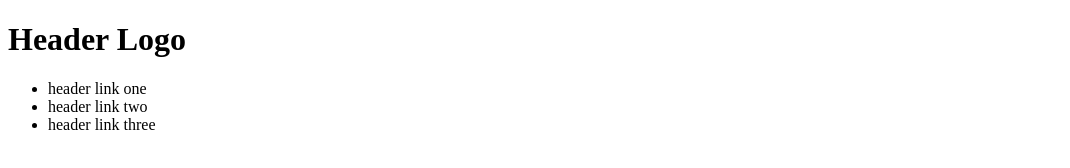
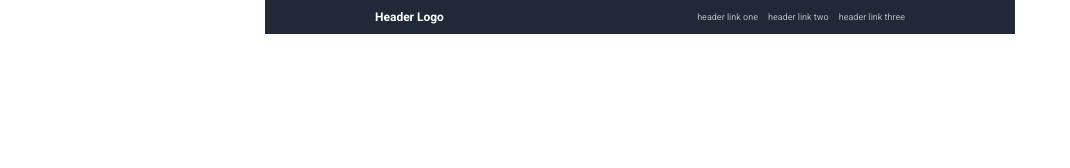
Before and after one commit to RGSATG/odin-landing-page, a plain HTML site: page index.html in a window 1280 px wide. Shown: the whole page, without its empty margins (0-1070 px from the left). Drawn offline with Linux system fonts and the light colour scheme.

Commit message:
Add styling to header
Add logoText class
Add correct layout
Change background color
Add font from google fonts

```diff
--- a/index.html
+++ b/index.html
@@ -8,9 +8,9 @@
 </head>
 <body>
     <header>
-        <h1>
+        <p class="logoText">
             Header Logo
-        </h1>
+        </p>
         <nav>
             <ul>
                 <li><a>header link one</a></li>
--- a/styles.css
+++ b/styles.css
@@ -0,0 +1,34 @@
+@import url('https://fonts.googleapis.com/css2?family=Roboto:ital,wght@0,100;0,300;0,400;0,500;0,700;0,900;1,100;1,300;1,400;1,500;1,700;1,900&display=swap');
+
+body {
+    margin: 0 auto;
+    display: flex;
+    flex-flow: column nowrap;
+    align-items: center;
+}
+
+header {
+    display: flex;
+    justify-content: space-between;
+    background-color: #1F2937;
+    width: 530px;
+    padding: 10px 110px;
+    align-items: center;
+    color: white;
+    font-family: Roboto;
+}
+
+.logoText {
+    margin: 0;
+    font-size: 12px;
+    font-weight: bold;
+}
+
+nav ul {
+    color: rgba(211, 211, 211, 0.832);
+    font-size: 9px;
+    margin: 0;
+    display: flex;
+    gap: 10px;
+    list-style: none;
+}
```
